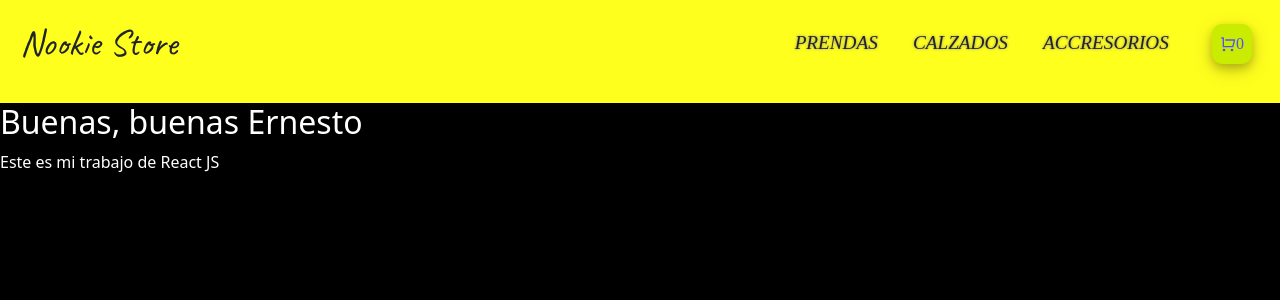
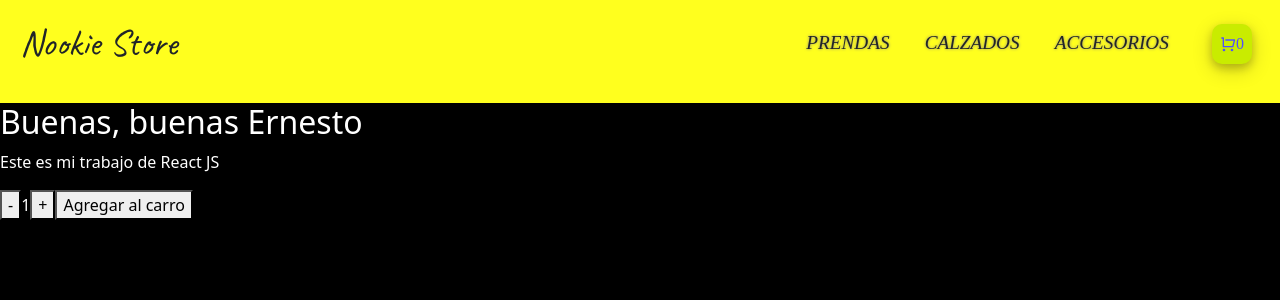
Before and after one commit to LucasVelazquez00/CoderHouse-ReactJS-nookie-store, a React (Create React App) app: page / in a window 1280 px wide. Shown: the top 300 px of the page. Built offline with nearby package versions, Linux system fonts and the light colour scheme; a web font is replaced by a local one.

Commit message:
Subida de desafio componentes II

```diff
--- a/public/index.html
+++ b/public/index.html
@@ -24,7 +24,7 @@
       work correctly both with client-side routing and a non-root public URL.
       Learn how to configure a non-root public URL by running `npm run build`.
     -->
-    <title>React App</title>
+    <title>Nookie Store</title>
   </head>
   <body>
     <noscript>You need to enable JavaScript to run this app.</noscript>
--- a/src/App.js
+++ b/src/App.js
@@ -1,11 +1,11 @@
 import './App.css';
-import NavBar from './Components/NavBar';
-import ItemListContainer from './Components/ItemListContainer';
+import NavBar from './Components/NavBar/NavBar';
+import ItemListContainer from './Components/ItemListContainer/ItemListContainer';
 
 function App() {
   return (
     <>
-    <NavBar />
+    <NavBar/>
     <div className='div' >
       <ItemListContainer name="Ernesto" trabajo="React JS"/>
     </div>
--- /dev/null
+++ b/src/Components/ItemCount/ItemCount.jsx
@@ -0,0 +1,37 @@
+import React, { useEffect } from "react";
+import { useState } from "react";
+
+const ItemCount = ({initial, stock, onAdd}) => {
+
+    const [ItemCount, setItemCount] = useState(initial);
+
+    const sumar = () => {
+        if (ItemCount < stock){
+        setItemCount( ItemCount + 1)}
+    }
+
+    const restar = () => {
+        if (ItemCount > initial){
+        setItemCount( ItemCount - 1)}
+    }
+
+
+    useEffect (()=>{
+        setTimeout(()=>{
+        return ()=>{
+            console.log('s');
+        }
+        }, 1000);
+    }, )
+
+
+    return (
+        <>
+        <button onClick={()=> restar()}>-</button>
+        <span>{ItemCount}</span>
+        <button onClick={()=> sumar()}>+</button>
+        <button onClick={()=> onAdd(ItemCount)}>Agregar al carro</button>
+        </>
+    )
+}
+export default ItemCount;
--- a/src/Components/ItemListContainer.js
+++ b/src/Components/ItemListContainer/ItemListContainer.jsx
@@ -1,9 +1,16 @@
+import ItemCount from "../ItemCount/ItemCount";
+
 const ItemListContainer = (prop) =>{
+
+    const onAdd = (ItemCount) =>{
+        alert (ItemCount)
+    }
 
     return(
         <>
         <h2>Buenas, buenas {prop.name}</h2>
         <p>Este es mi trabajo de {prop.trabajo}</p>
+        <ItemCount initial={1} stock={12} onAdd={onAdd}/>
         </>
     )
 }
--- a/src/Components/NavBar.js
+++ b/src/Components/NavBar/NavBar.jsx
@@ -1,5 +1,5 @@
-import './NavBar.css'
-import CartWidget from './CartWidget';
+import './navbar-css/NavBar.css'
+import CartWidget from '../CartWidget/CartWidget';
 const NavBar = () => {
     return (
       <>
@@ -8,7 +8,7 @@ const NavBar = () => {
       <span className="title me-auto p-2 bd-highlight">Nookie Store</span>
       <li className='p-2 bd-highlight li-style'>PRENDAS</li>
       <li className='p-2 bd-highlight li-style'>CALZADOS</li>
-      <li className='p-2 bd-highlight li-style'>ACCRESORIOS</li>
+      <li className='p-2 bd-highlight li-style'>ACCESORIOS</li>
       <div className='cart-div'><CartWidget/>0</div>
     </div>
   </nav>
```
Also changed, not shown: src/Components/CartWidget/CartWidget.jsx (renamed from src/Components/CartWidget.js), src/Components/NavBar/navbar-css/NavBar.css (renamed from src/Components/NavBar.css).
